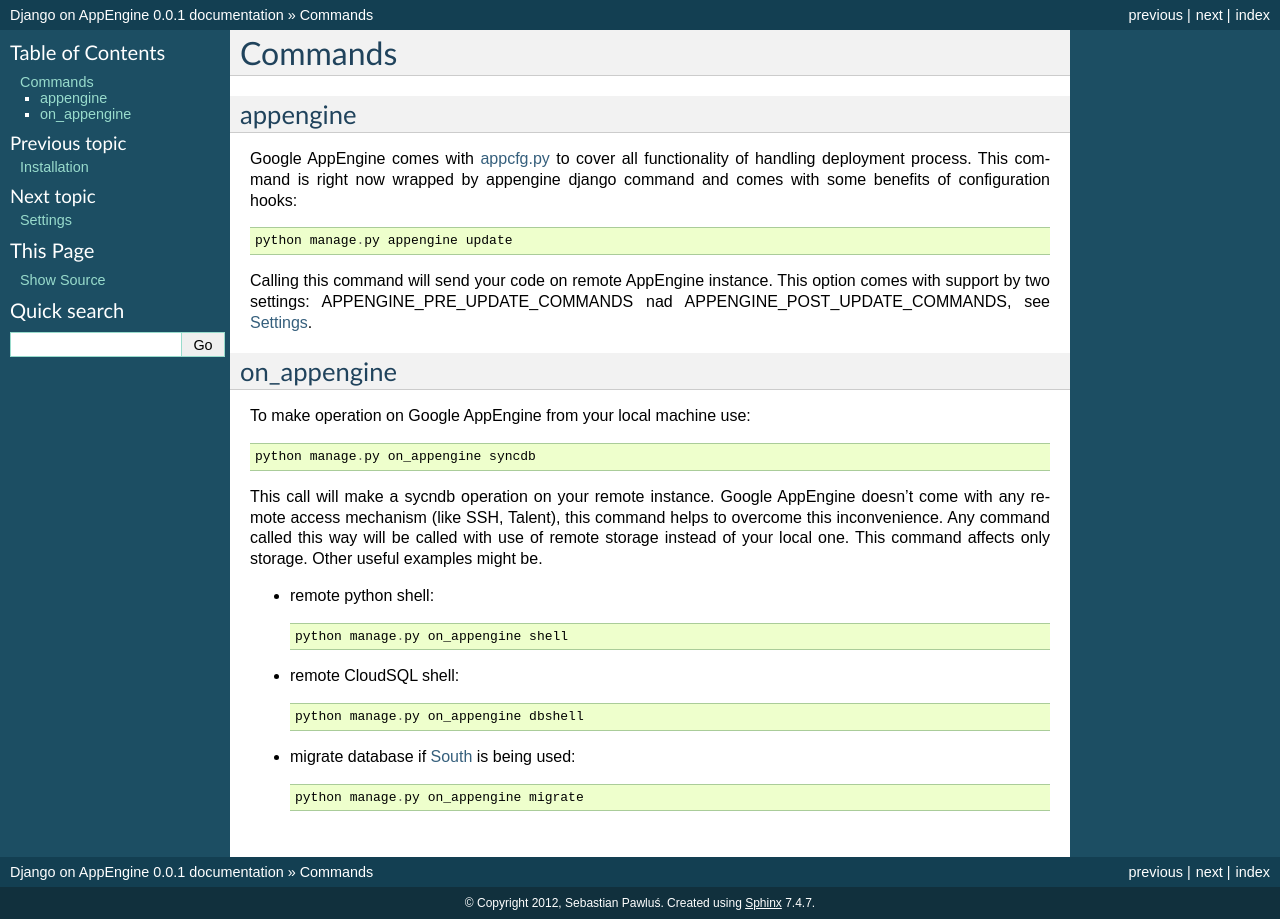
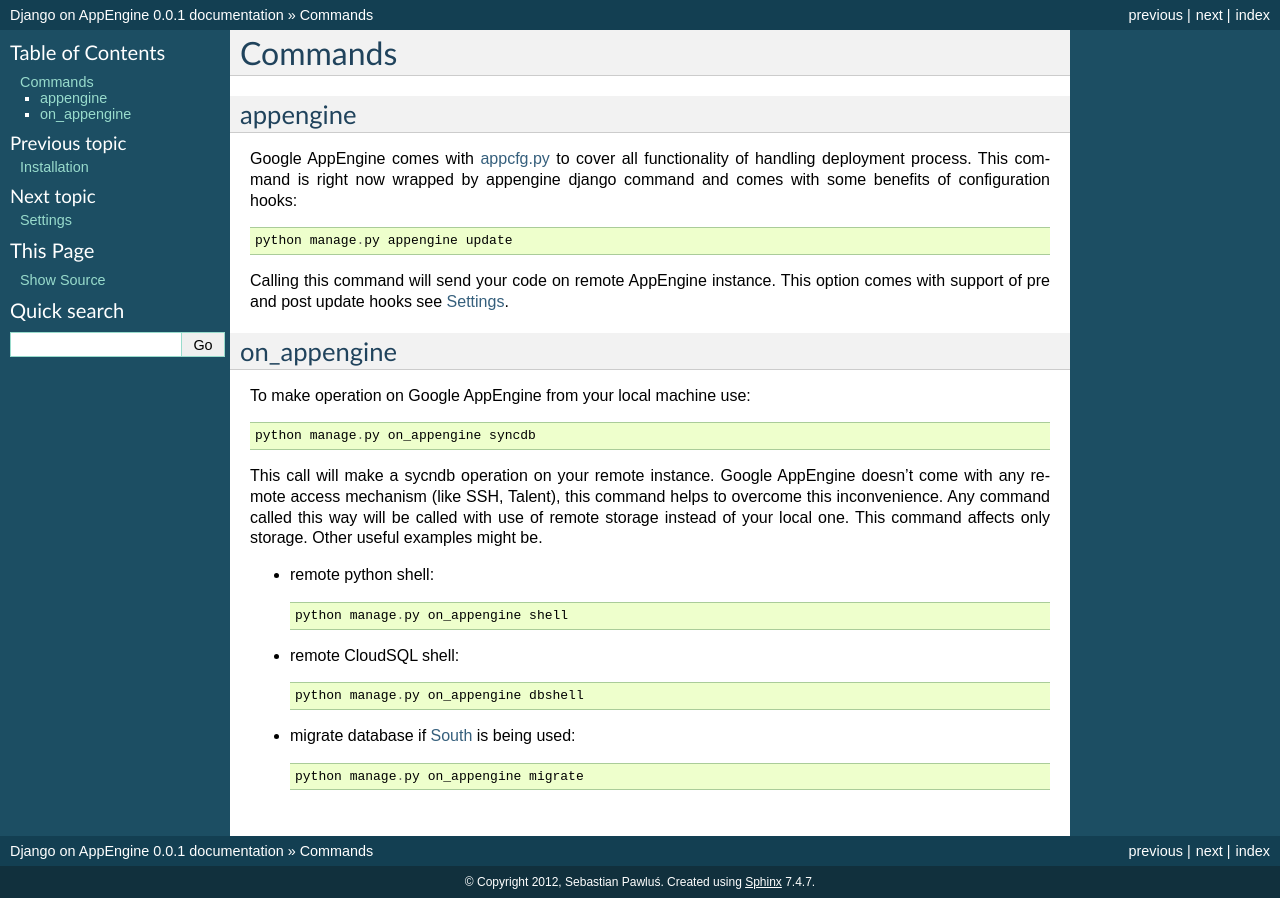
Before and after one commit to xando/django-rocket-engine, a Sphinx documentation site: the page built from docs/commands.rst, in a window 1280 px wide. Built offline with Sphinx 7.4.7, drawn with Linux system fonts in a browser that asks for light colours.

Commit message:
docs update.

```diff
--- a/docs/commands.rst
+++ b/docs/commands.rst
@@ -15,9 +15,9 @@
 
     python manage.py appengine update
 
-Calling  this  command  will  send  your code  on  remote  AppEngine
-instance.   This   option   comes   with  support   by   two   settings:
-APPENGINE_PRE_UPDATE_COMMANDS nad APPENGINE_POST_UPDATE_COMMANDS, see :doc:`../settings`.
+Calling this command will send your code on remote AppEngine instance.
+This  option comes  with  support of  pre and  post  update hooks  see
+:doc:`../settings`.
 
 
 on_appengine
--- a/docs/installation.rst
+++ b/docs/installation.rst
@@ -43,10 +43,9 @@
 project directory, rename directory to  django_rocket,
 
 or go into your
-new  project  directory   and  past  this  code  in   to  your  python
-interpreter::
+new  project  directory   and  past  this  code  in   to  your shell::
 
-     >>> import urllib,zipfile,os; urllib.urlretrieve("https://github.com/xando/django_rocket/zipball/master", "django_rocket.zip"); zipfile.ZipFile('django_rocket.zip', 'r').extractall(); os.rename(zipfile.ZipFile('django_rocket.zip', 'r').namelist()[0].strip('/'), 'django_rocket'); os.remove('django_rocket.zip')
+     $ python -c "import urllib,zipfile,os; urllib.urlretrieve('https://github.com/xando/django_rocket/zipball/master', 'django_rocket.zip'); zipfile.ZipFile('django_rocket.zip', 'r').extractall(); os.rename(zipfile.ZipFile('django_rocket.zip', 'r').namelist()[0].strip('/'), 'django_rocket'); os.remove('django_rocket.zip')"
 
 
 Create CloudSQL database
```
